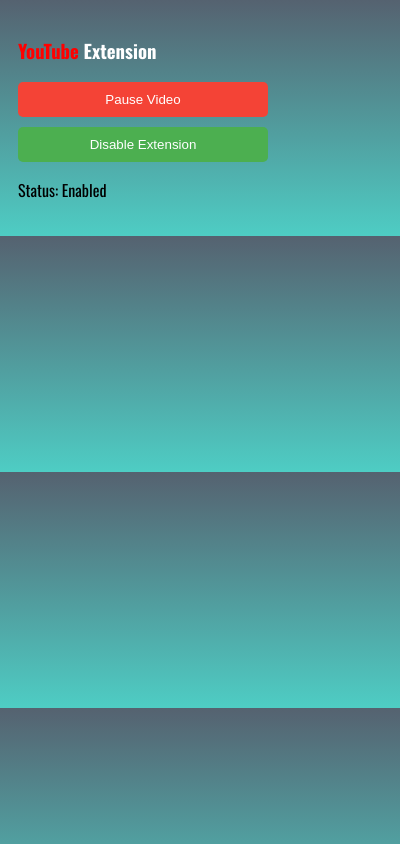
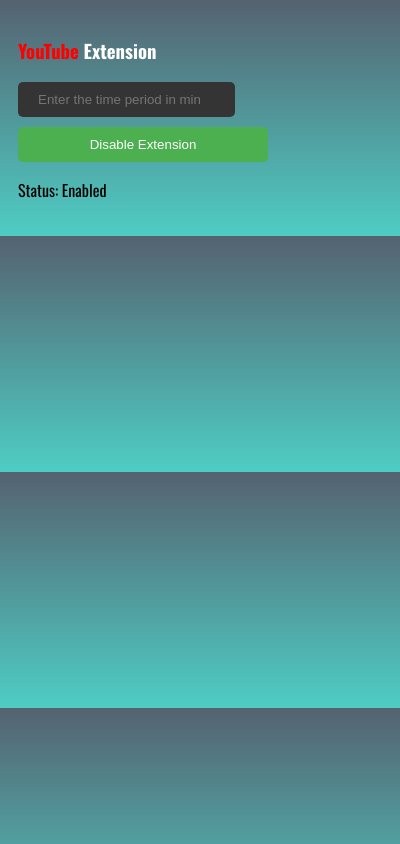
Before and after one commit to EDITH5607/sand-recet-hackathon, a browser extension: page popup.html in a window 400 px wide. Drawn offline with nearby package versions, Linux system fonts and the light colour scheme.

Commit message:
Small changes

```diff
--- a/popup.css
+++ b/popup.css
@@ -9,6 +9,14 @@
 body {
     border-radius: 40px;
     background: linear-gradient(to top, #4ecdc4, #556270);
+}
+
+#period {
+    background-color: #343434;
+    padding: 10px 20px;
+    border: none;
+    border-radius: 5px;
+    cursor: pointer;
 }
 
 #pauseBtn {
--- a/popup.html
+++ b/popup.html
@@ -20,7 +20,7 @@
 	</head>
 	<body class="hero">
 		<h3><span id="youtube">YouTube</span><span> Extension</span></h3>
-		<button id="pauseBtn">Pause Video</button>
+		<input type="number" min="1" id="period" placeholder="Enter the time period in minutes" />
 		<button id="toggleBtn">Disable Extension</button>
 		<p id="status">Status: unknown</p>
 		<script src="popup.js"></script>
```
